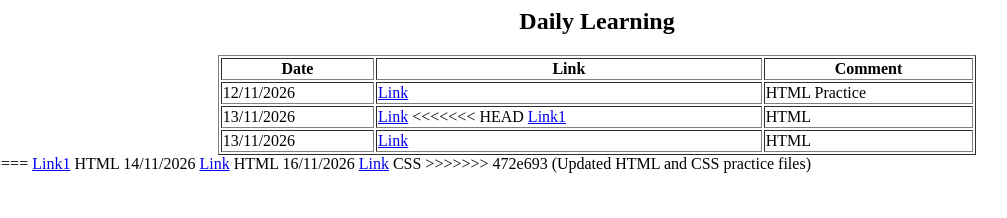
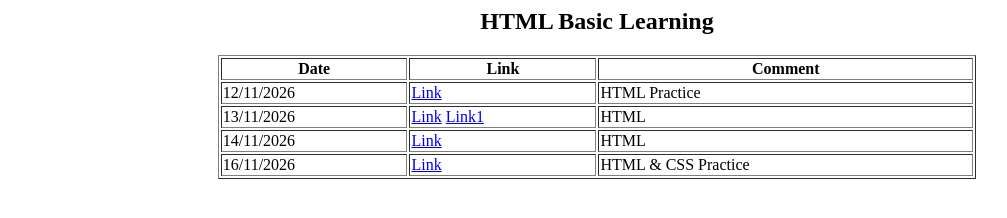
Before and after one commit to ibotskarthikh/WORK, a plain HTML site: page index.html in a window 1280 px wide. Shown: the whole page, without its empty margins (43-1050 px from the left). Drawn offline with Linux system fonts and the light colour scheme.

Commit message:
Added 16 November practice link

```diff
--- a/index.html
+++ b/index.html
@@ -1,5 +1,5 @@
 <center>
-    <h2>Daily Learning</h2>
+  <h2>HTML Basic Learning</h2>
 
   <table border="1" width="60%">
     <tr>
@@ -10,9 +10,7 @@
 
     <tr>
       <td>12/11/2026</td>
-            <td>
-                <a href="12-11-26/index.html">Link</a>
-            </td>
+      <td><a href="12-11-26/index.html">Link</a></td>
       <td>HTML Practice</td>
     </tr>
 
@@ -20,40 +18,21 @@
       <td>13/11/2026</td>
       <td>
         <a href="13-11-26/index.html">Link</a>
-
-<<<<<<< HEAD
-        <a href="14-11-26(1)/index.html">Link1</a>
-      </td>
-      <td>HTML</td>
-    </tr>
-    <tr>
-      <td>13/11/2026</td>
-      <td>
-        <a href="14-11-26/index.html">Link</a>
-      </td>
-      <td>HTML</td>
-    </tr>
-  </table>
-</center>
-=======
         <a href="13-11-26(1)/index.html">Link1</a>
       </td>
       <td>HTML</td>
     </tr>
+
     <tr>
       <td>14/11/2026</td>
-            <td>
-                <a href="14-11-26/index.html">Link</a>
-            </td>
+      <td><a href="14-11-26/index.html">Link</a></td>
       <td>HTML</td>
     </tr>
+
     <tr>
       <td>16/11/2026</td>
-            <td>
-                <a href="16-11-26/index.html">Link</a>
-            </td>
-            <td>CSS</td>
+      <td><a href="16-11-26/index.html">Link</a></td>
+      <td>HTML & CSS Practice</td>
     </tr>
   </table>
 </center>
->>>>>>> 472e693 (Updated HTML and CSS practice files)
```
Lines whose indentation alone changed are shown as unchanged.
